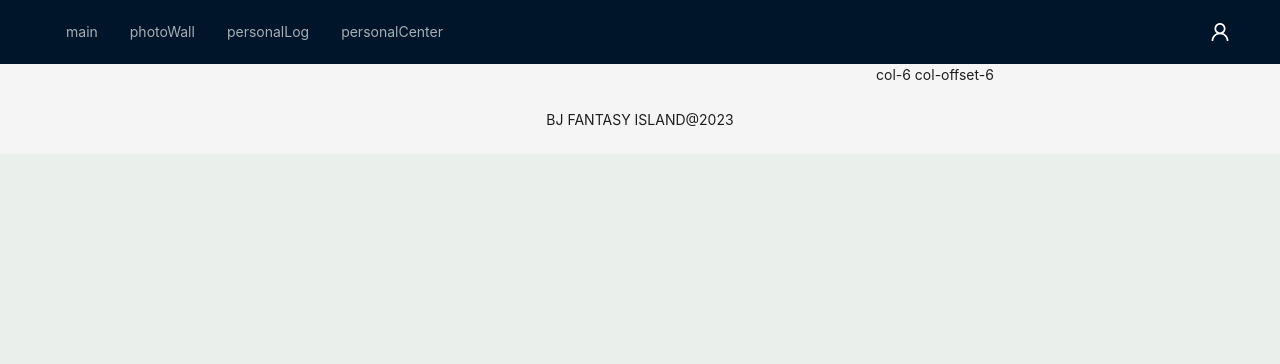
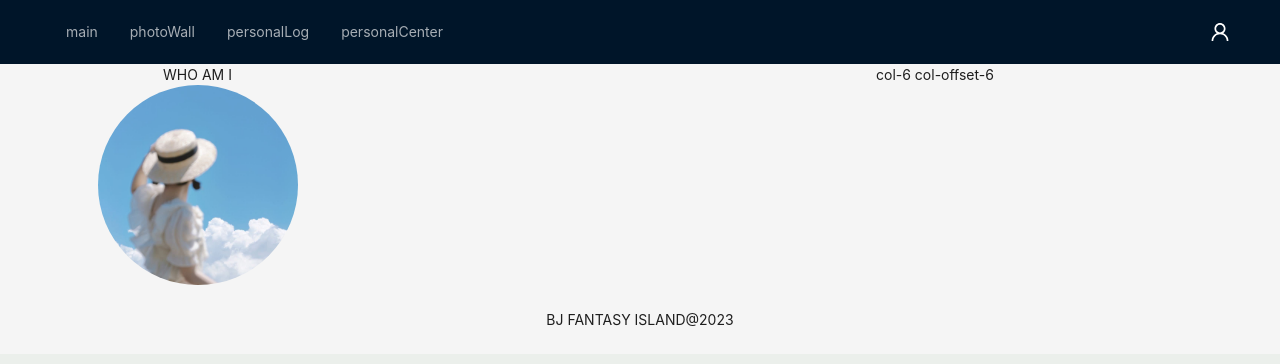
Before and after one commit to gwifloria/bj-fantasy-island, a React (Vite) app: page /personalCenter in a window 1280 px wide. Shown: the top 364 px of the page. Built offline with nearby package versions, Linux system fonts and the light colour scheme.

Commit message:
feat: 头像添加

```diff
--- /dev/null
+++ b/src/pages/PersonalCenter/components/MyAvatar/index.scss
@@ -0,0 +1,7 @@
+.my-avatar {
+  &__container {
+    .ant-image-img{
+      border-radius: 50%;
+    }
+  }
+}
--- /dev/null
+++ b/src/pages/PersonalCenter/components/MyAvatar/index.tsx
@@ -0,0 +1,14 @@
+import { Image } from "antd"
+import myAvatar from "@/assets/avatar.png"
+import "./index.scss"
+
+export const MyAvatar = () => {
+    return (
+        <div className="my-avatar__container">
+            <Image
+                width={200}
+                src={myAvatar}
+            />
+        </div>
+    )
+}
--- a/src/pages/PersonalCenter/index.tsx
+++ b/src/pages/PersonalCenter/index.tsx
@@ -1,4 +1,5 @@
 import { Row, Col } from "antd"
+import { MyAvatar } from "./components/MyAvatar"
 
 const PersonalCenter = () => {
   return (
@@ -6,7 +7,8 @@ const PersonalCenter = () => {
       <Row>
         <Col span={6} offset={0}>
           {/* avatar */}
-
+          WHO AM I
+        <MyAvatar />
         </Col>
         <Col span={12} offset={6}>
           col-6 col-offset-6
```
Also changed, not shown: src/assets/avatar.png (added).
